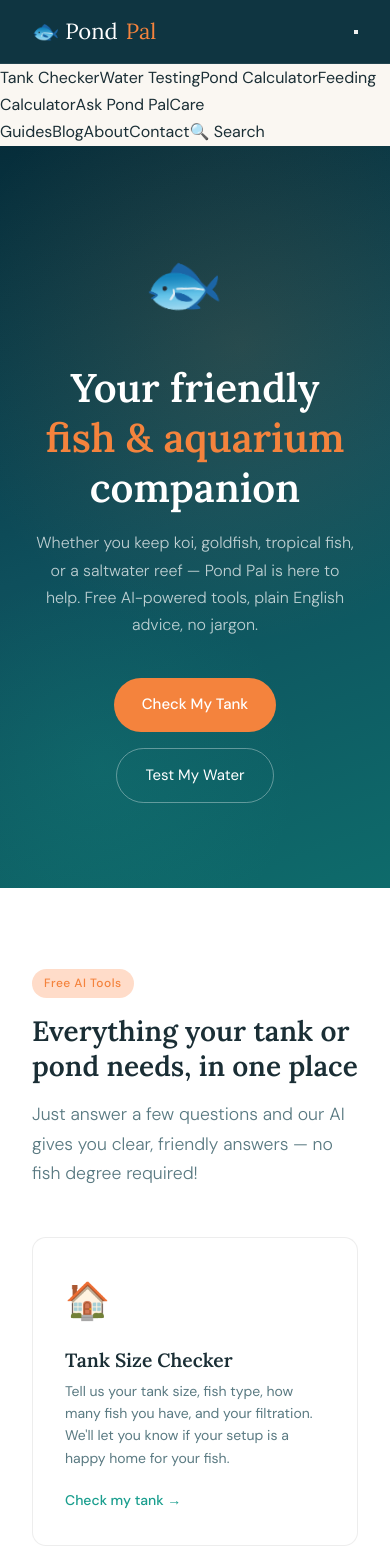
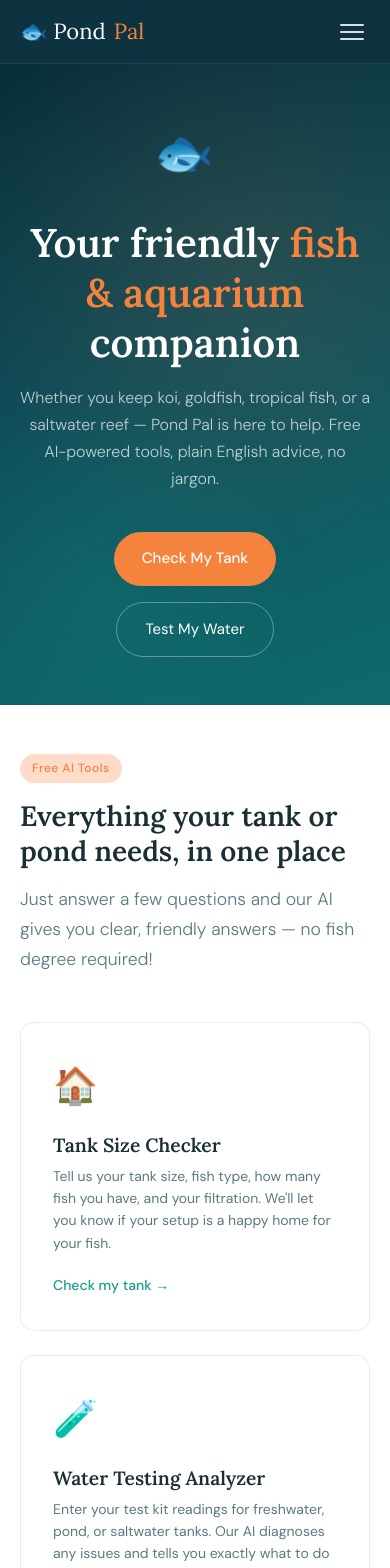
Before and after one commit to pondpal/pondpal, a Next.js app in the folder pondpal/: page / in a window 390 px wide. Shown: the top 1568 px of the page. Built offline with nearby package versions, Linux system fonts and the light colour scheme.

Commit message:
Add files via upload

```diff
--- a/pondpal/styles/globals.css
+++ b/pondpal/styles/globals.css
@@ -27,19 +27,15 @@ body {
   font-size: 16px;
 }
 
-h1, h2, h3 {
-  font-family: 'Lora', serif;
-  line-height: 1.25;
-}
-
+h1, h2, h3 { font-family: 'Lora', serif; line-height: 1.25; }
 a { color: inherit; text-decoration: none; }
 
-/* Nav */
+/* ── Nav ── */
 .nav {
   position: sticky;
   top: 0;
   z-index: 100;
-  background: rgba(6, 45, 58, 0.96);
+  background: rgba(6, 45, 58, 0.97);
   backdrop-filter: blur(12px);
   padding: 0 2rem;
   display: flex;
@@ -56,13 +52,15 @@ a { color: inherit; text-decoration: none; }
   display: flex;
   align-items: center;
   gap: 8px;
+  flex-shrink: 0;
 }
 
 .nav-logo span { color: var(--koi); }
 
 .nav-links {
   display: flex;
-  gap: 2rem;
+  align-items: center;
+  gap: 1.5rem;
   list-style: none;
 }
 
@@ -74,6 +72,67 @@ a { color: inherit; text-decoration: none; }
 }
 
 .nav-links a:hover { color: var(--white); }
+
+/* Hamburger button — hidden on desktop */
+.nav-hamburger {
+  display: none;
+  flex-direction: column;
+  justify-content: center;
+  gap: 5px;
+  background: none;
+  border: none;
+  cursor: pointer;
+  padding: 4px 6px;
+  z-index: 110;
+}
+
+.nav-hamburger span {
+  display: block;
+  width: 24px;
+  height: 2px;
+  background: rgba(255,255,255,0.85);
+  border-radius: 2px;
+  transition: all 0.25s ease;
+  transform-origin: center;
+}
+
+/* Hamburger open state */
+.nav-hamburger.open span:nth-child(1) { transform: translateY(7px) rotate(45deg); }
+.nav-hamburger.open span:nth-child(2) { opacity: 0; transform: scaleX(0); }
+.nav-hamburger.open span:nth-child(3) { transform: translateY(-7px) rotate(-45deg); }
+
+/* Mobile drawer */
+.nav-drawer {
+  display: none;
+  position: fixed;
+  top: 64px;
+  left: 0;
+  right: 0;
+  background: #062d3a;
+  border-bottom: 1px solid rgba(255,255,255,0.1);
+  z-index: 99;
+  padding: 1rem 0;
+  box-shadow: 0 8px 24px rgba(0,0,0,0.3);
+}
+
+.nav-drawer.open { display: block; }
+
+.nav-drawer a {
+  display: block;
+  padding: 0.875rem 2rem;
+  color: rgba(255,255,255,0.85);
+  font-size: 15px;
+  font-weight: 400;
+  border-bottom: 1px solid rgba(255,255,255,0.06);
+  transition: background 0.15s, color 0.15s;
+}
+
+.nav-drawer a:hover {
+  background: rgba(255,255,255,0.06);
+  color: var(--white);
+}
+
+.nav-drawer a:last-child { border-bottom: none; }
 
 /* Hero */
 .hero {
@@ -199,31 +258,13 @@ a { color: inherit; text-decoration: none; }
   letter-spacing: 0.5px;
 }
 
-.section-tag.teal {
-  background: #d4f0ec;
-  color: var(--teal);
-}
+.section-tag.teal { background: #d4f0ec; color: var(--teal); }
 
-.section h2 {
-  font-size: clamp(1.75rem, 3vw, 2.5rem);
-  margin-bottom: 1rem;
-  color: var(--text);
-}
+.section h2 { font-size: clamp(1.75rem, 3vw, 2.5rem); margin-bottom: 1rem; color: var(--text); }
+.section-lead { font-size: 1.1rem; color: var(--text-muted); max-width: 600px; margin-bottom: 3rem; font-weight: 300; }
 
-.section-lead {
-  font-size: 1.1rem;
-  color: var(--text-muted);
-  max-width: 600px;
-  margin-bottom: 3rem;
-  font-weight: 300;
-}
-
-/* Tools section */
-.tools-grid {
-  display: grid;
-  grid-template-columns: repeat(auto-fit, minmax(300px, 1fr));
-  gap: 1.5rem;
-}
+/* Tools grid */
+.tools-grid { display: grid; grid-template-columns: repeat(auto-fit, minmax(300px, 1fr)); gap: 1.5rem; }
 
 .tool-card {
   background: var(--white);
@@ -234,50 +275,18 @@ a { color: inherit; text-decoration: none; }
   cursor: pointer;
 }
 
-.tool-card:hover {
-  transform: translateY(-4px);
-  box-shadow: 0 12px 40px rgba(6,45,58,0.1);
-}
-
-.tool-icon {
-  font-size: 36px;
-  margin-bottom: 1rem;
-  display: block;
-}
-
-.tool-card h3 {
-  font-size: 1.2rem;
-  margin-bottom: 0.5rem;
-  color: var(--text);
-}
-
-.tool-card p {
-  font-size: 14px;
-  color: var(--text-muted);
-  line-height: 1.6;
-}
-
-.tool-link {
-  display: inline-flex;
-  align-items: center;
-  gap: 6px;
-  margin-top: 1.25rem;
-  font-size: 14px;
-  font-weight: 500;
-  color: var(--teal-light);
-}
+.tool-card:hover { transform: translateY(-4px); box-shadow: 0 12px 40px rgba(6,45,58,0.1); }
+.tool-icon { font-size: 36px; margin-bottom: 1rem; display: block; }
+.tool-card h3 { font-size: 1.2rem; margin-bottom: 0.5rem; color: var(--text); }
+.tool-card p { font-size: 14px; color: var(--text-muted); line-height: 1.6; }
+.tool-link { display: inline-flex; align-items: center; gap: 6px; margin-top: 1.25rem; font-size: 14px; font-weight: 500; color: var(--teal-light); }
 
 /* How it works */
 .how-section { background: var(--deep); }
 .how-section h2, .how-section .section-lead { color: var(--white); }
 .how-section .section-lead { color: rgba(255,255,255,0.65); }
 
-.steps {
-  display: grid;
-  grid-template-columns: repeat(auto-fit, minmax(200px, 1fr));
-  gap: 2rem;
-  counter-reset: steps;
-}
+.steps { display: grid; grid-template-columns: repeat(auto-fit, minmax(200px, 1fr)); gap: 2rem; counter-reset: steps; }
 
 .step {
   text-align: center;
@@ -301,38 +310,16 @@ a { color: inherit; text-decoration: none; }
   margin: 0 auto 1rem;
 }
 
-.step h3 {
-  font-size: 1rem;
-  color: var(--white);
-  margin-bottom: 0.5rem;
-}
+.step h3 { font-size: 1rem; color: var(--white); margin-bottom: 0.5rem; }
+.step p { font-size: 13px; color: rgba(255,255,255,0.6); line-height: 1.6; }
 
-.step p {
-  font-size: 13px;
-  color: rgba(255,255,255,0.6);
-  line-height: 1.6;
-}
-
-/* Testimonials / Info cards */
-.info-grid {
-  display: grid;
-  grid-template-columns: repeat(auto-fit, minmax(260px, 1fr));
-  gap: 1.25rem;
-}
-
-.info-card {
-  background: var(--white);
-  border-radius: var(--radius);
-  padding: 1.75rem;
-  border: 1px solid rgba(0,0,0,0.07);
-}
-
+/* Info cards */
+.info-grid { display: grid; grid-template-columns: repeat(auto-fit, minmax(260px, 1fr)); gap: 1.25rem; }
+.info-card { background: var(--white); border-radius: var(--radius); padding: 1.75rem; border: 1px solid rgba(0,0,0,0.07); }
 .info-card h3 { font-size: 1rem; margin-bottom: 0.5rem; }
 .info-card p { font-size: 14px; color: var(--text-muted); line-height: 1.6; }
 
 /* Tool page styles */
-.tool-page { min-height: 100vh; }
-
 .tool-hero {
   background: linear-gradient(135deg, var(--deep) 0%, var(--teal) 100%);
   padding: 3rem 2rem;
@@ -354,10 +341,8 @@ a { color: inherit; text-decoration: none; }
 }
 
 .form-card h2 { font-size: 1.2rem; margin-bottom: 1.5rem; color: var(--text); }
-
 .form-grid-2 { display: grid; grid-template-columns: 1fr 1fr; gap: 1rem; margin-bottom: 1rem; }
 .form-grid-3 { display: grid; grid-template-columns: 1fr 1fr 1fr; gap: 1rem; margin-bottom: 1rem; }
-
 .fg { display: flex; flex-direction: column; }
 
 .fg label {
@@ -430,9 +415,26 @@ a { color: inherit; text-decoration: none; }
 
 .footer a { color: var(--koi); }
 
-/* Responsive */
-@media (max-width: 640px) {
-  .form-grid-2, .form-grid-3 { grid-template-columns: 1fr; }
+/* ── Mobile responsive ── */
+@media (max-width: 768px) {
   .nav-links { display: none; }
+  .nav-hamburger { display: flex; }
+  .nav { padding: 0 1.25rem; }
+  .hero { min-height: 70vh; padding: 3rem 1.25rem; }
+  .hero-fish { font-size: 48px; }
+  .section { padding: 3rem 1.25rem; }
+  .tool-form-section { padding: 2rem 1.25rem; }
+  .tool-hero { padding: 2.5rem 1.25rem; }
+  .tool-hero h1 { font-size: 1.6rem; }
+  .form-grid-2 { grid-template-columns: 1fr; }
+  .form-grid-3 { grid-template-columns: 1fr 1fr; }
   .hero-btns { flex-direction: column; align-items: center; }
+  .tools-grid { grid-template-columns: 1fr; }
+  .steps { grid-template-columns: 1fr 1fr; }
+  .info-grid { grid-template-columns: 1fr; }
 }
+
+@media (max-width: 480px) {
+  .form-grid-3 { grid-template-columns: 1fr; }
+  .steps { grid-template-columns: 1fr; }
+}
```
